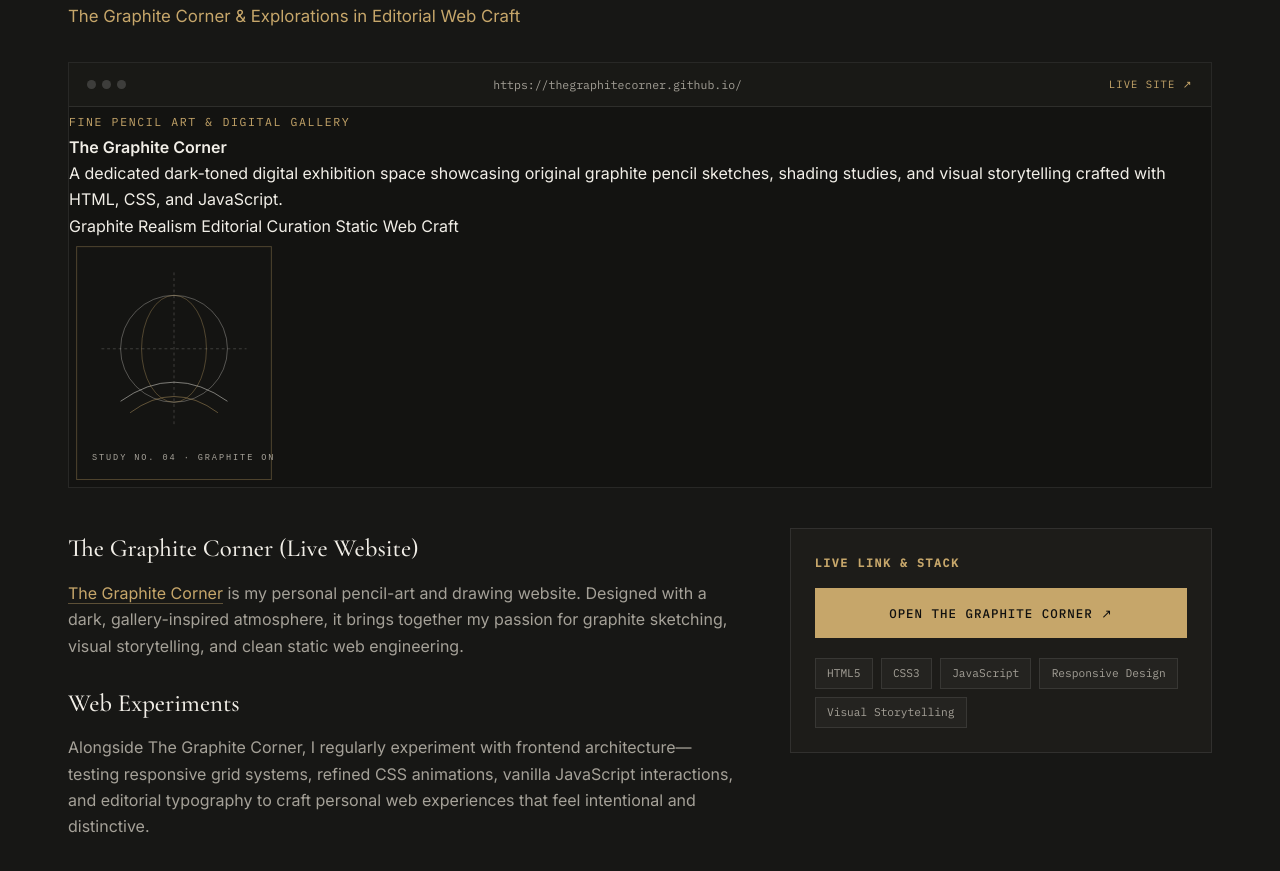
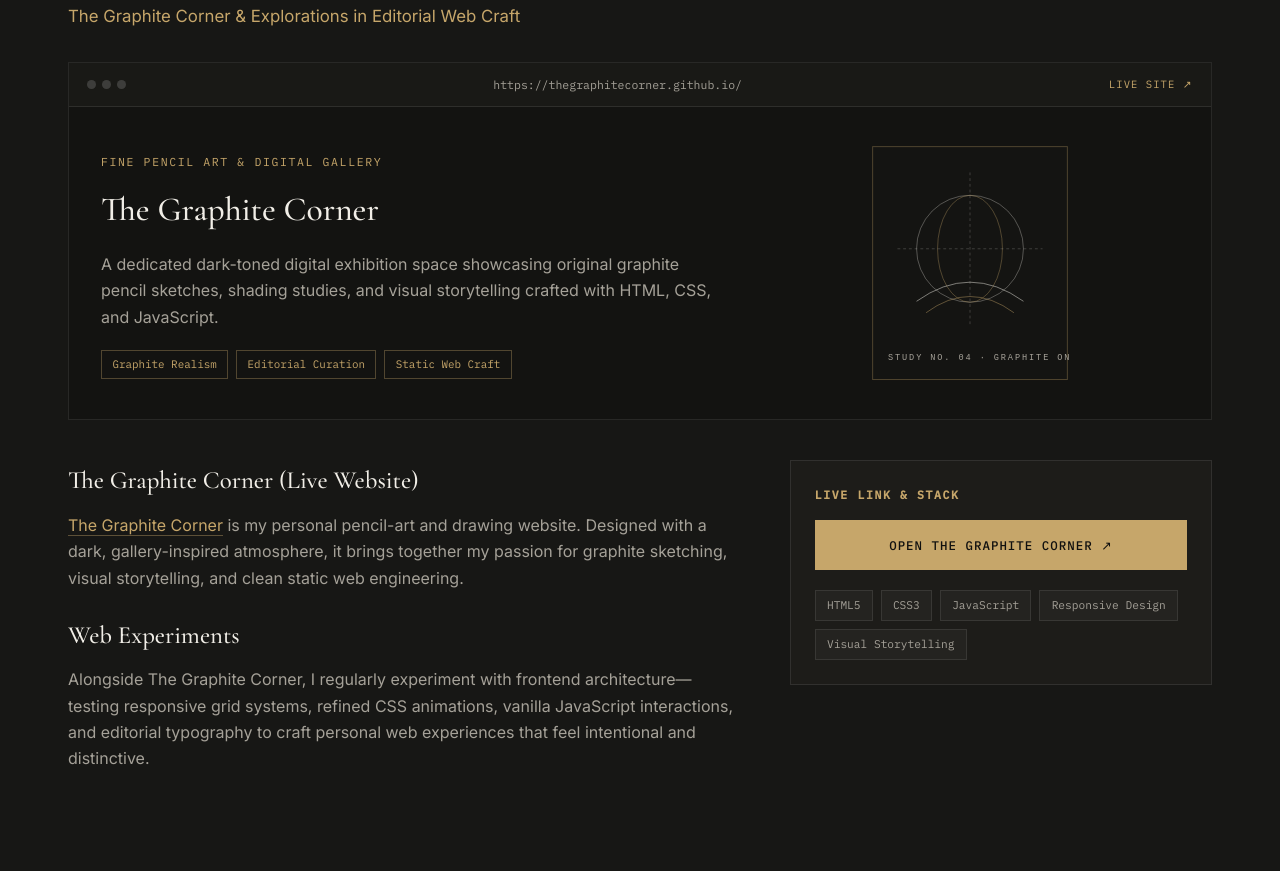
Before and after one commit to delvinantonycabral/delvinantonycabral.github.io, a plain HTML site: page projects.html in a window 1280 px wide. Shown: the part 4515-5386 px from the top of the page. Drawn offline with nearby package versions, Linux system fonts and the light colour scheme.

Commit message:
Rename Graphit to Graphite in CSS classes

```diff
--- a/style.css
+++ b/style.css
@@ -715,7 +715,7 @@ ul, ol {
 }
 
 /* ==========================================================================
-   ARCHITECTURAL SHOWCASE MOCKUPS (CAREGIVER, KERNELLAB, AI, GRAPHIT, SONAR)
+   ARCHITECTURAL SHOWCASE MOCKUPS (CAREGIVER, KERNELLAB, AI, GRAPHITE, SONAR)
    ========================================================================== */
 .showcase-stage {
   background-color: #131311;
@@ -1165,8 +1165,8 @@ ul, ol {
   color: var(--text-secondary);
 }
 
-/* The Graphit Corner Preview */
-.graphit-preview {
+/* The Graphite Corner Preview */
+.graphite-preview {
   display: grid;
   grid-template-columns: 1.2fr 0.8fr;
   gap: 2rem;
@@ -1174,25 +1174,25 @@ ul, ol {
   align-items: center;
 }
 
-.graphit-editorial h4 {
+.graphite-editorial h4 {
   font-family: var(--font-serif);
   font-size: 2.1rem;
   font-weight: 500;
   margin: 0.5rem 0 0.85rem;
 }
 
-.graphit-editorial p {
+.graphite-editorial p {
   color: var(--text-secondary);
   margin-bottom: 1.25rem;
 }
 
-.graphit-tags {
+.graphite-tags {
   display: flex;
   flex-wrap: wrap;
   gap: 0.5rem;
 }
 
-.graphit-tags span {
+.graphite-tags span {
   font-family: var(--font-mono);
   font-size: 0.68rem;
   padding: 0.3rem 0.65rem;
@@ -1200,7 +1200,7 @@ ul, ol {
   color: var(--accent-gold);
 }
 
-.graphit-sketch-frame {
+.graphite-sketch-frame {
   display: flex;
   justify-content: center;
 }
```
